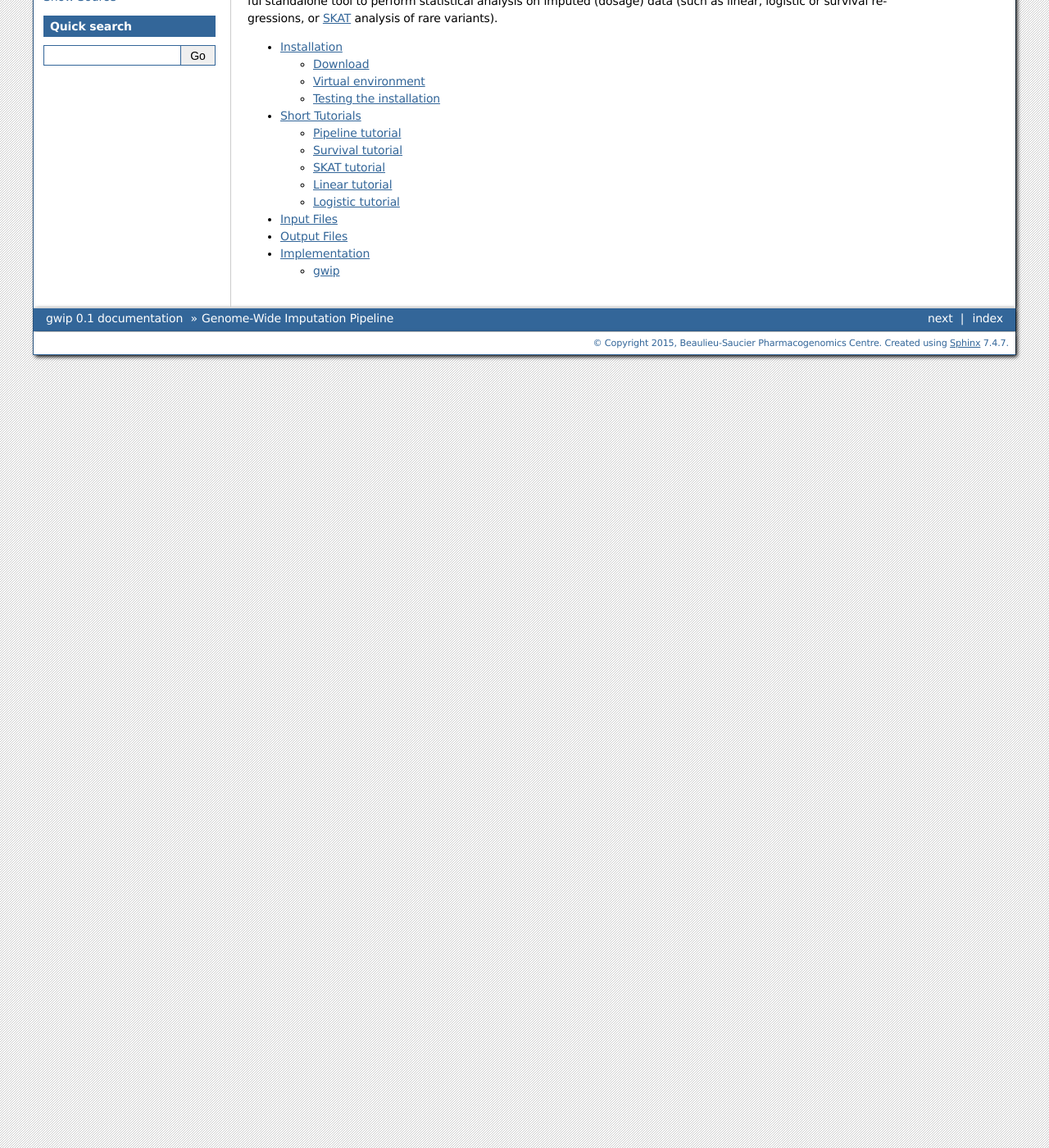
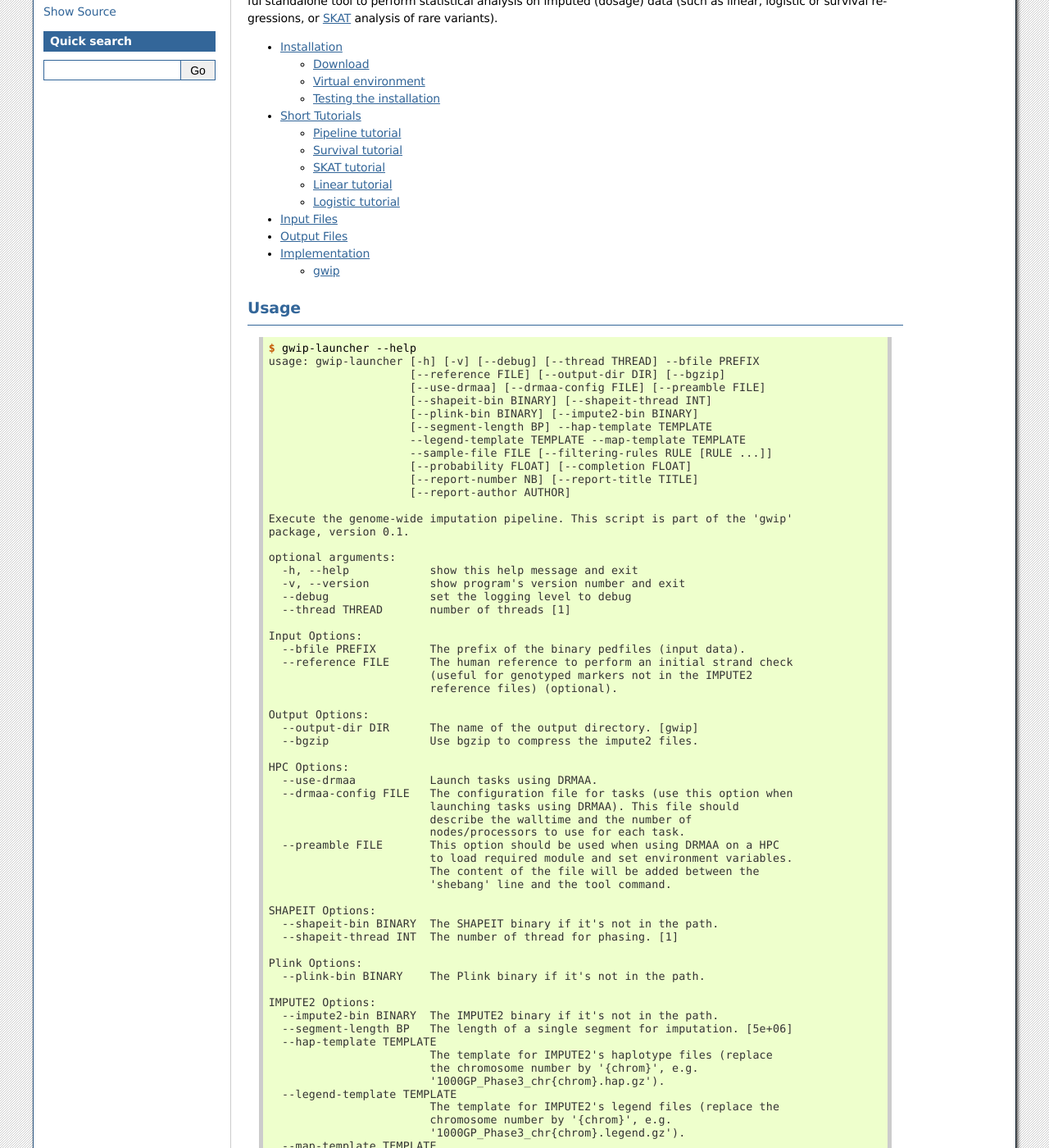
Before and after one commit to pgxcentre/genipe, a Sphinx documentation site: the page built from docs/index.rst, in a window 1280 px wide and 1400 px high, scrolled down 270 px. Shown: the whole window at 82% size. Built offline with Sphinx 7.4.7, drawn with Linux system fonts in a browser that asks for light colours; some of the changed text lies outside the part shown.

Commit message:
Added the usage of the main gwip pipeline in the documentation

```diff
--- a/docs/index.rst
+++ b/docs/index.rst
@@ -30,3 +30,90 @@
    input_files
    output_files
    implementation
+
+
+Usage
+------
+
+.. code-block:: console
+
+   $ gwip-launcher --help
+   usage: gwip-launcher [-h] [-v] [--debug] [--thread THREAD] --bfile PREFIX
+                        [--reference FILE] [--output-dir DIR] [--bgzip]
+                        [--use-drmaa] [--drmaa-config FILE] [--preamble FILE]
+                        [--shapeit-bin BINARY] [--shapeit-thread INT]
+                        [--plink-bin BINARY] [--impute2-bin BINARY]
+                        [--segment-length BP] --hap-template TEMPLATE
+                        --legend-template TEMPLATE --map-template TEMPLATE
+                        --sample-file FILE [--filtering-rules RULE [RULE ...]]
+                        [--probability FLOAT] [--completion FLOAT]
+                        [--report-number NB] [--report-title TITLE]
+                        [--report-author AUTHOR]
+
+   Execute the genome-wide imputation pipeline. This script is part of the 'gwip'
+   package, version 0.1.
+
+   optional arguments:
+     -h, --help            show this help message and exit
+     -v, --version         show program's version number and exit
+     --debug               set the logging level to debug
+     --thread THREAD       number of threads [1]
+
+   Input Options:
+     --bfile PREFIX        The prefix of the binary pedfiles (input data).
+     --reference FILE      The human reference to perform an initial strand check
+                           (useful for genotyped markers not in the IMPUTE2
+                           reference files) (optional).
+
+   Output Options:
+     --output-dir DIR      The name of the output directory. [gwip]
+     --bgzip               Use bgzip to compress the impute2 files.
+
+   HPC Options:
+     --use-drmaa           Launch tasks using DRMAA.
+     --drmaa-config FILE   The configuration file for tasks (use this option when
+                           launching tasks using DRMAA). This file should
+                           describe the walltime and the number of
+                           nodes/processors to use for each task.
+     --preamble FILE       This option should be used when using DRMAA on a HPC
+                           to load required module and set environment variables.
+                           The content of the file will be added between the
+                           'shebang' line and the tool command.
+
+   SHAPEIT Options:
+     --shapeit-bin BINARY  The SHAPEIT binary if it's not in the path.
+     --shapeit-thread INT  The number of thread for phasing. [1]
+
+   Plink Options:
+     --plink-bin BINARY    The Plink binary if it's not in the path.
+
+   IMPUTE2 Options:
+     --impute2-bin BINARY  The IMPUTE2 binary if it's not in the path.
+     --segment-length BP   The length of a single segment for imputation. [5e+06]
+     --hap-template TEMPLATE
+                           The template for IMPUTE2's haplotype files (replace
+                           the chromosome number by '{chrom}', e.g.
+                           '1000GP_Phase3_chr{chrom}.hap.gz').
+     --legend-template TEMPLATE
+                           The template for IMPUTE2's legend files (replace the
+                           chromosome number by '{chrom}', e.g.
+                           '1000GP_Phase3_chr{chrom}.legend.gz').
+     --map-template TEMPLATE
+                           The template for IMPUTE2's map files (replace the
+                           chromosome number by '{chrom}', e.g.
+                           'genetic_map_chr{chrom}_combined_b37.txt').
+     --sample-file FILE    The name of IMPUTE2's sample file.
+     --filtering-rules RULE [RULE ...]
+                           IMPUTE2 filtering rules (optional).
+
+   IMPUTE2 Merger Options:
+     --probability FLOAT   The probability threshold for no calls. [<0.9]
+     --completion FLOAT    The completion rate threshold for site exclusion.
+                           [<0.98]
+
+   Automatic Report Options:
+     --report-number NB    The report number. [GWIP automatic report]
+     --report-title TITLE  The report title. [GWIP: Automatic genome-wide
+                           imputation]
+     --report-author AUTHOR
+                           The report author. [Automatically generated by GWIP]
```
